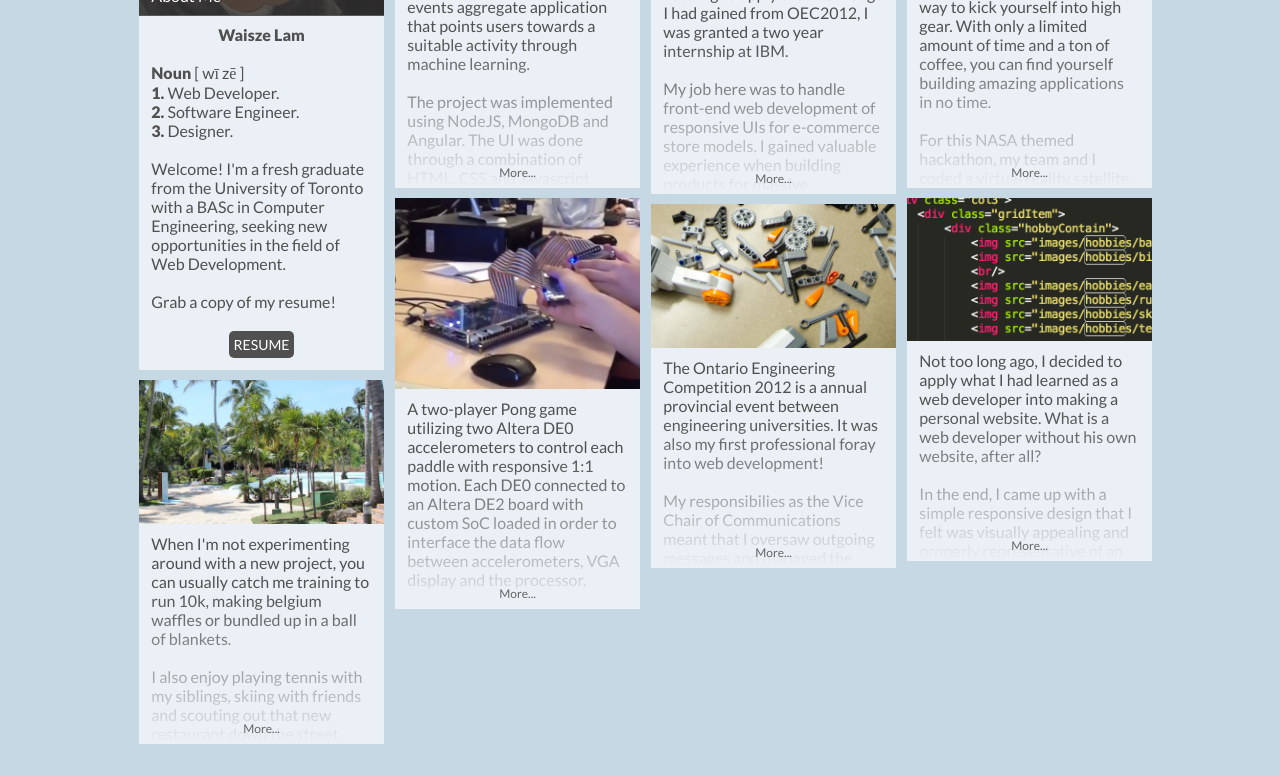
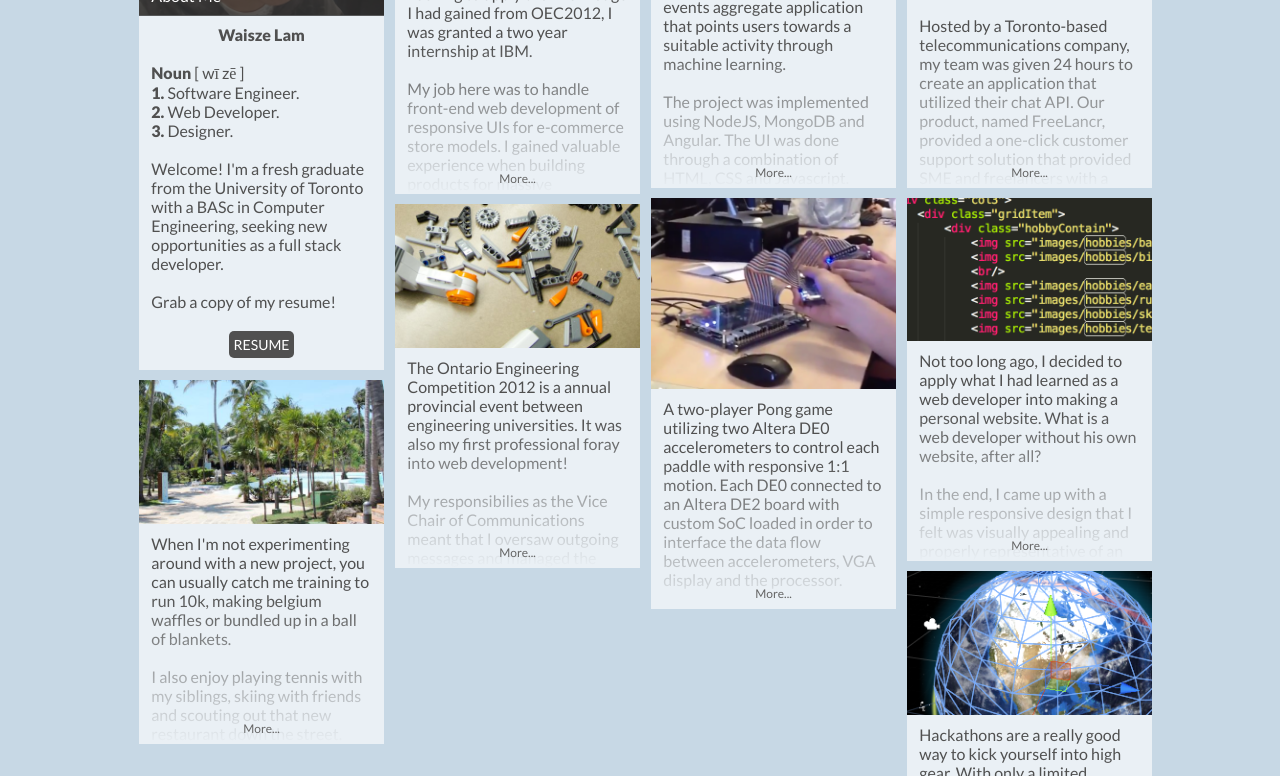
Before and after one commit to Waisze/waiszelam, a plain HTML site: page index.html in a window 1280 px wide. Shown: the part 256-1032 px from the top of the page. Drawn offline with nearby package versions, Linux system fonts and the light colour scheme.

Commit message:
Updated status

```diff
--- a/index.html
+++ b/index.html
@@ -42,11 +42,11 @@
 							<div class="detail">
 								<center><b>Waisze Lam</b></center><br>
 								<b>Noun</b> [ w&#299; z&#275; ]<br>
-								<b>1.</b> Web Developer.<br>
-								<b>2.</b> Software Engineer.<br>
+								<b>1.</b> Software Engineer.<br>
+								<b>2.</b> Web Developer.<br>
 								<b>3.</b> Designer.<br>
 								<br>
-								<p>Welcome! I'm a fresh graduate from the University of Toronto with a BASc in Computer Engineering, seeking new opportunities in the field of Web Development.</p><br>
+								<p>Welcome! I'm a fresh graduate from the University of Toronto with a BASc in Computer Engineering, seeking new opportunities as a full stack developer.</p><br>
 								<p>Grab a copy of my resume!</p>
 								<br>
 								<center><a href="waisze.pdf" target="_blank">RESUME</a></center>
@@ -62,6 +62,30 @@
 								<p>When I'm not experimenting around with a new project, you can usually catch me training to run 10k, making belgium waffles or bundled up in a ball of blankets.</p><br>
 								<p>I also enjoy playing tennis with my siblings, skiing with friends and scouting out that new restaurant down the street.</p><br>
 								<p>I love travelling! From Edinburgh to Varadero, encountering new cultures, faces and amazing views is something I look forward to every year.</p>
+							</div>
+							<div class="showMoreGrad">More...</div>
+						</div>
+					</div>
+
+					<div class="col3">
+
+						<div class="gridItem">
+							<img style="height:150px; width:100%; background:rgba(20,20,20,0.9);"src="images/grid/IBM_logo.svg"></img>
+							<div class="title">IBM</div>
+							<div class="detail">
+								<p>Looking to apply the knowledge I had gained from OEC2012, I was granted a two year internship at IBM.</p><br>
+								<p>My job here was to handle front-end web development of responsive UIs for e-commerce store models. I gained valuable experience when building products for massive audiences; supporting for many devices, browsers and languages was essential.</p>
+							</div>
+							<div class="showMoreGrad">More...</div>
+						</div>
+
+						<div class="gridItem">
+							<img src="images/grid/OEC.png"></img>
+							<div class="title">OEC2012</div>
+							<div class="detail">
+								<p>The Ontario Engineering Competition 2012 is a annual provincial event between engineering universities. It was also my first professional foray into web development!</p><br>
+								<p>My responsibilies as the Vice Chair of Communications meant that I oversaw outgoing messages and managed the official competitions website.</p><br>
+								<p>I learned a lot about web design and development during my one year stay at OEC2012, and I attribute my passion and drive as a web developer to this experience.</p>
 							</div>
 							<div class="showMoreGrad">More...</div>
 						</div>
@@ -93,32 +117,29 @@
 						</div>
 					</div>
 
-
 					<div class="col3">
-
 						<div class="gridItem">
-							<img style="height:150px; width:100%; background:rgba(20,20,20,0.9);"src="images/grid/IBM_logo.svg"></img>
-							<div class="title">IBM</div>
+							<img src="images/grid/glass.jpg"></img>
+							<div class="title">Genesys Hackathon</div>
 							<div class="detail">
-								<p>Looking to apply the knowledge I had gained from OEC2012, I was granted a two year internship at IBM.</p><br>
-								<p>My job here was to handle front-end web development of responsive UIs for e-commerce store models. I gained valuable experience when building products for massive audiences; supporting for many devices, browsers and languages was essential.</p>
+								<p>My second hackathon!</p><br>
+								<p>Hosted by a Toronto-based telecommunications company, my team was given 24 hours to create an application that utilized their chat API. Our product, named FreeLancr, provided a one-click customer support solution that provided SME and freelancers with a platform in order engage with potential customers using live chat without a dedicated support team.</p><br>
+								<p>We aimed to complete a full, marketable product that solved a real-world problem and it paid off. Our team won First Place at the competition, and were rewarded with two Google Glasses!</p><br>
+								<p>The project was implemented using NodeJS, MongoDB and Angular. The UI was done through a combination of HTML, CSS and Javascript.</p>
 							</div>
 							<div class="showMoreGrad">More...</div>
 						</div>
-
-						<div class="gridItem">
-							<img src="images/grid/OEC.png"></img>
-							<div class="title">OEC2012</div>
+						<div class="gridItem" id="">
+							<img src="images/grid/waiszecom.png"></img>
+							<div class="title">WaiszeLam.com</div>
 							<div class="detail">
-								<p>The Ontario Engineering Competition 2012 is a annual provincial event between engineering universities. It was also my first professional foray into web development!</p><br>
-								<p>My responsibilies as the Vice Chair of Communications meant that I oversaw outgoing messages and managed the official competitions website.</p><br>
-								<p>I learned a lot about web design and development during my one year stay at OEC2012, and I attribute my passion and drive as a web developer to this experience.</p>
+								<p>Not too long ago, I decided to apply what I had learned as a web developer into making a personal website. What is a web developer without his own website, after all?</p><br>
+								<p>In the end, I came up with a simple responsive design that I felt was visually appealing and properly representative of an interactive resume.</p><br>
+								<p>Hey, you're looking at it now!</p><br>
+								<center><a href="http://waiszelam.com/" target="_blank">RECURSION</a></center>
 							</div>
 							<div class="showMoreGrad">More...</div>
 						</div>
-
-					</div>
-					<div class="col3">
 						<div class="gridItem">
 							<img src="images/grid/spaceapps2.png"></img>
 							<div class="title">SpaceApps Hackathon</div>
@@ -131,19 +152,6 @@
 							</div>
 							<div class="showMoreGrad">More...</div>
 						</div>
-
-						<div class="gridItem" id="">
-							<img src="images/grid/waiszecom.png"></img>
-							<div class="title">WaiszeLam.com</div>
-							<div class="detail">
-								<p>Not too long ago, I decided to apply what I had learned as a web developer into making a personal website. What is a web developer without his own website, after all?</p><br>
-								<p>In the end, I came up with a simple responsive design that I felt was visually appealing and properly representative of an interactive resume.</p><br>
-								<p>I could talk about it for a while, but seeing it for yourself gets the point across quicker.</p><br>
-								<center><a href="http://waiszelam.com/" target="_blank">RECURSION</a></center>
-							</div>
-							<div class="showMoreGrad">More...</div>
-						</div>
-
 					</div>
 				</div>
 
--- a/style.css
+++ b/style.css
@@ -206,7 +206,7 @@ header {
 }
 
 .gridItem.active .detail{
-	max-height:500px;
+	max-height:570px;
 }
 
 	.gridItem .detail a {
```
Also changed, not shown: images/grid/evento.png (deleted), images/grid/glass.jpg (added), 3 other files.
